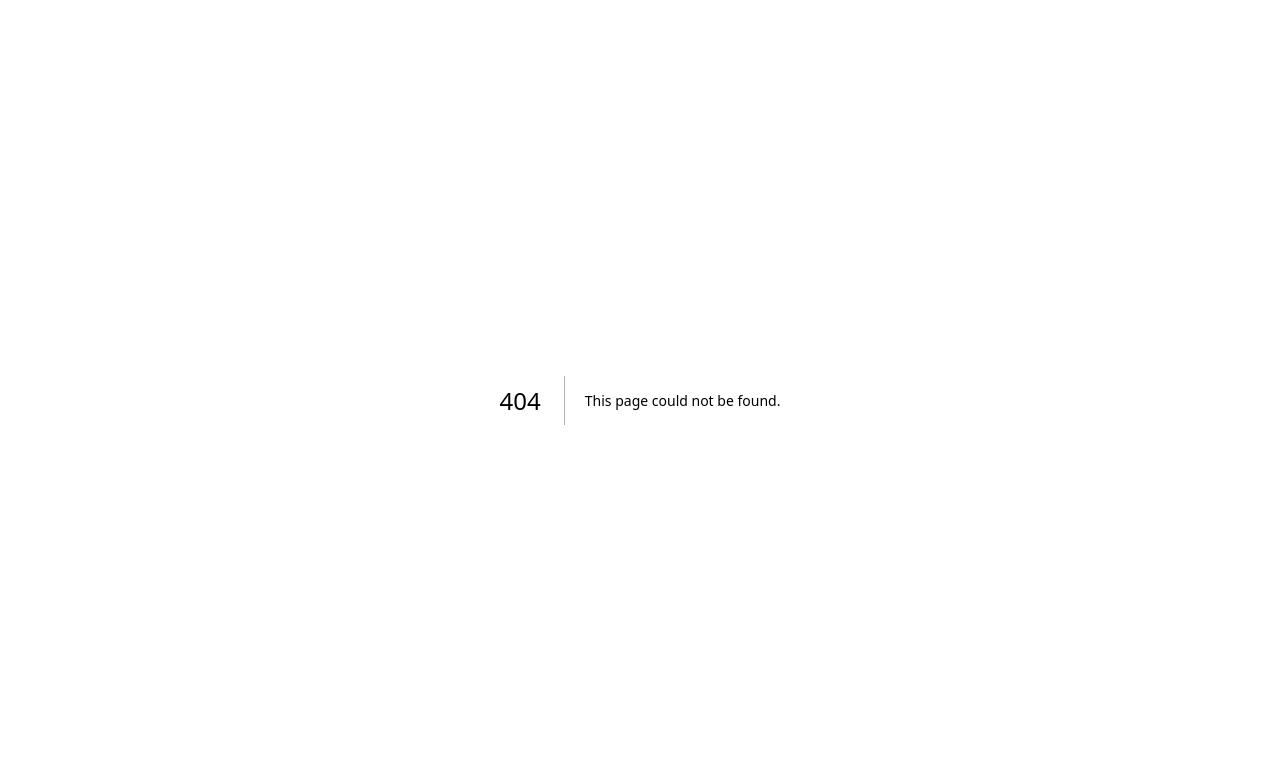
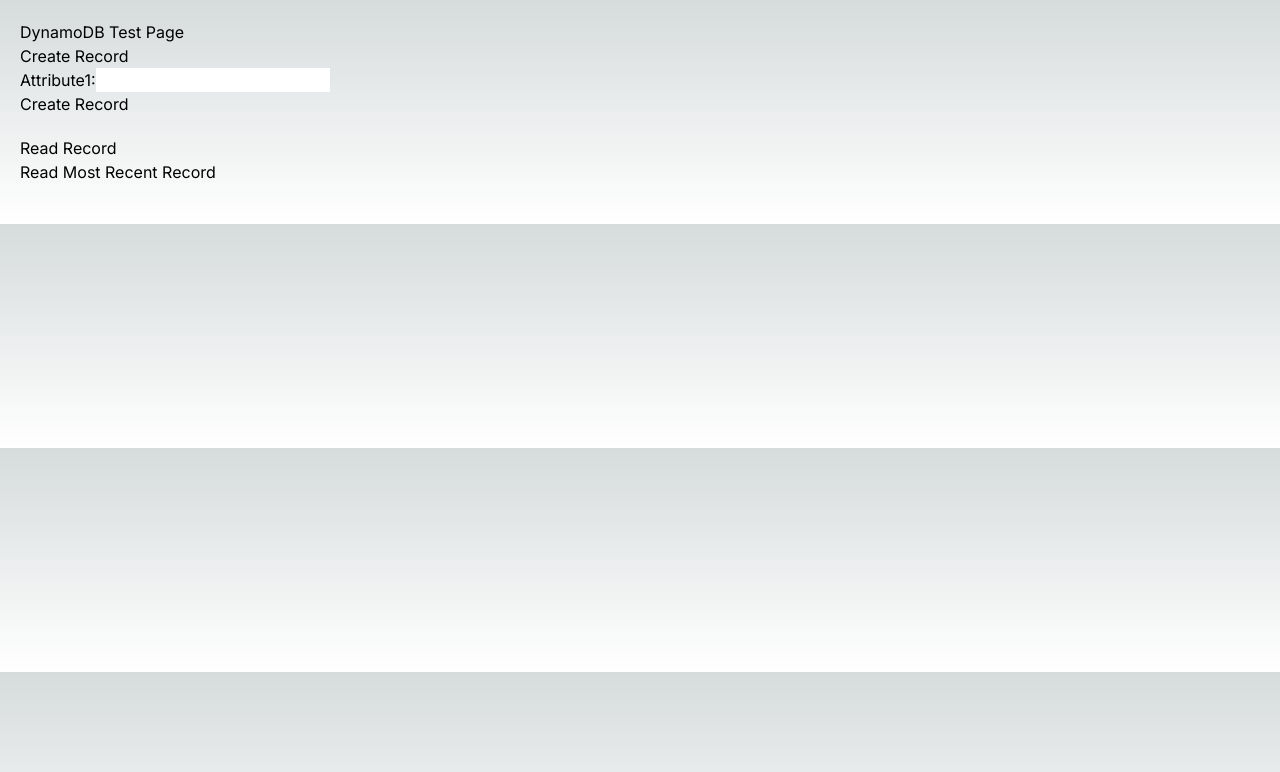
Before and after one commit to ahkamboh/car-dealer-ai-agent, a Next.js app: page /apiTest in a window 1280 px wide. Before the commit this address had no page. Shown: the top 772 px of the page. Built offline with nearby package versions, Linux system fonts and the light colour scheme.

Commit message:
dynamodb integrated + with read/write routes tested

```diff
--- /dev/null
+++ b/awsConfig.ts
@@ -0,0 +1,13 @@
+import AWS from 'aws-sdk';
+
+// AWS CONFIG FILE
+
+AWS.config.update({
+  region: 'ap-northeast-1', // e.g., 'us-east-1'
+  accessKeyId: process.env.AWS_ACCESS_KEY_ID,
+  secretAccessKey: process.env.AWS_SECRET_ACCESS_KEY,
+});
+
+const dynamoDB = new AWS.DynamoDB.DocumentClient();
+
+export default dynamoDB;
--- /dev/null
+++ b/src/app/api/createRecord/route.ts
@@ -0,0 +1,31 @@
+import { NextResponse } from "next/server";
+import dynamoDB from "../../../../awsConfig";
+
+export async function POST(req: Request) {
+  const body = await req.json();
+  const { PK, SK, ...attributes } = body;
+
+  const params = {
+    TableName: "PamVoiceAgent",
+    Item: {
+      PK,
+      SK,
+      ...attributes,
+    },
+  };
+
+  try {
+    await dynamoDB.put(params).promise();
+    console.log("Item created:", params.Item); // Debugging log
+    return NextResponse.json(
+      { message: "Record created successfully", item: params.Item },
+      { status: 200 }
+    );
+  } catch (error) {
+    console.error("Error creating record:", error);
+    return NextResponse.json(
+      { error: "Could not create record" },
+      { status: 500 }
+    );
+  }
+}
--- /dev/null
+++ b/src/app/api/readRecord/route.ts
@@ -0,0 +1,31 @@
+import { NextResponse } from "next/server";
+import dynamoDB from "../../../../awsConfig";
+
+export async function GET(req: Request) {
+  const pkPrefix = "TEST";
+  const skPrefix = "RECORD";
+
+  const params = {
+    TableName: "PamVoiceAgent",
+    FilterExpression:
+      "begins_with(PK, :pkPrefix) AND begins_with(SK, :skPrefix)",
+    ExpressionAttributeValues: {
+      ":pkPrefix": pkPrefix,
+      ":skPrefix": skPrefix,
+    },
+  };
+
+  console.log("Scanning with params:", params); // Debugging log
+
+  try {
+    const data = await dynamoDB.scan(params).promise();
+    console.log("Data retrieved:", data.Items); // Debugging log
+    return NextResponse.json(data.Items, { status: 200 });
+  } catch (error) {
+    console.error("Error scanning records:", error);
+    return NextResponse.json(
+      { error: "Could not retrieve records" },
+      { status: 500 }
+    );
+  }
+}
--- /dev/null
+++ b/src/app/apiTest/page.tsx
@@ -0,0 +1,84 @@
+"use client";
+
+import { useState } from "react";
+import { v4 as uuidv4 } from "uuid";
+
+export default function HomePage() {
+  const [attribute1, setAttribute1] = useState("");
+  const [record, setRecord] = useState<any>(null);
+  const [message, setMessage] = useState("");
+
+  const handleCreate = async (event: React.FormEvent) => {
+    event.preventDefault();
+
+    const pk = `TEST#${uuidv4()}`; // Automatically generate a unique PK
+    const sk = `RECORD#${new Date().toISOString()}`; // Use current timestamp for SK
+
+    const response = await fetch("/api/createRecord", {
+      method: "POST",
+      headers: { "Content-Type": "application/json" },
+      body: JSON.stringify({ PK: pk, SK: sk, Attribute1: attribute1 }),
+    });
+
+    if (response.ok) {
+      setMessage("Record created successfully");
+    } else {
+      setMessage("Failed to create record");
+    }
+  };
+
+  const handleRead = async (event: React.FormEvent) => {
+    event.preventDefault();
+
+    const pkPrefix = "TEST"; // Prefix for the PK
+    const skPrefix = "RECORD"; // Prefix for the SK
+
+    const url = `/api/readRecord?pkPrefix=${encodeURIComponent(
+      pkPrefix
+    )}&skPrefix=${encodeURIComponent(skPrefix)}`;
+    console.log("URL:", url); // Debugging log to ensure correct URL
+
+    const response = await fetch(url);
+
+    if (response.ok) {
+      const data = await response.json();
+      setRecord(data);
+      setMessage("Records retrieved successfully");
+    } else {
+      setMessage("Failed to retrieve records");
+    }
+  };
+
+  return (
+    <div style={{ padding: "20px" }}>
+      <h1>DynamoDB Test Page</h1>
+
+      <h2>Create Record</h2>
+      <form onSubmit={handleCreate} style={{ marginBottom: "20px" }}>
+        <div>
+          <label>Attribute1:</label>
+          <input
+            type="text"
+            value={attribute1}
+            onChange={(e) => setAttribute1(e.target.value)}
+          />
+        </div>
+        <button type="submit">Create Record</button>
+      </form>
+
+      <h2>Read Record</h2>
+      <form onSubmit={handleRead} style={{ marginBottom: "20px" }}>
+        <button type="submit">Read Most Recent Record</button>
+      </form>
+
+      {message && <p>{message}</p>}
+
+      {record && (
+        <div>
+          <h3>Record Details:</h3>
+          <pre>{JSON.stringify(record, null, 2)}</pre>
+        </div>
+      )}
+    </div>
+  );
+}
```
Also changed, not shown: package.json (+8 -4 lines), 2 other files (tests, documents, lock files or other folders).
